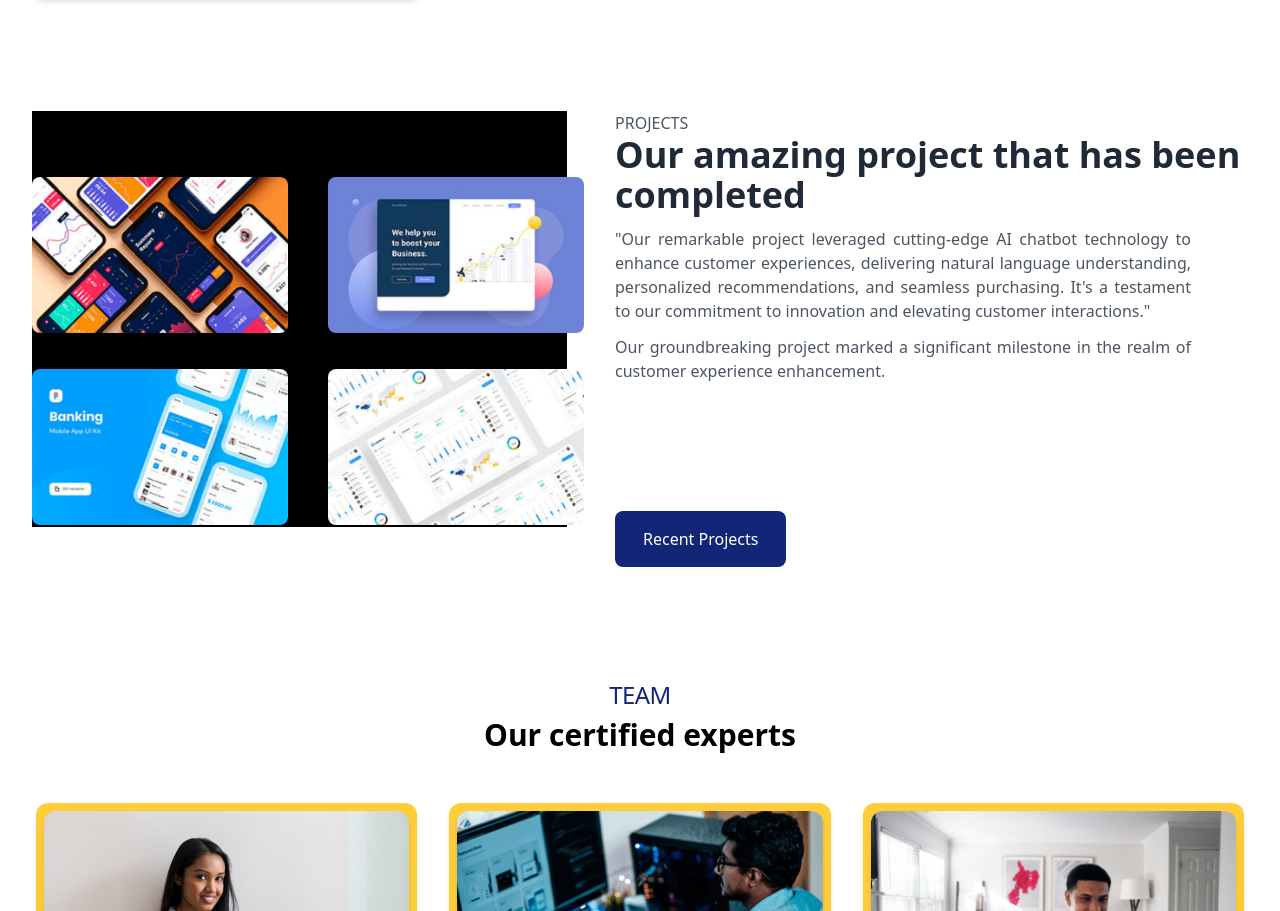
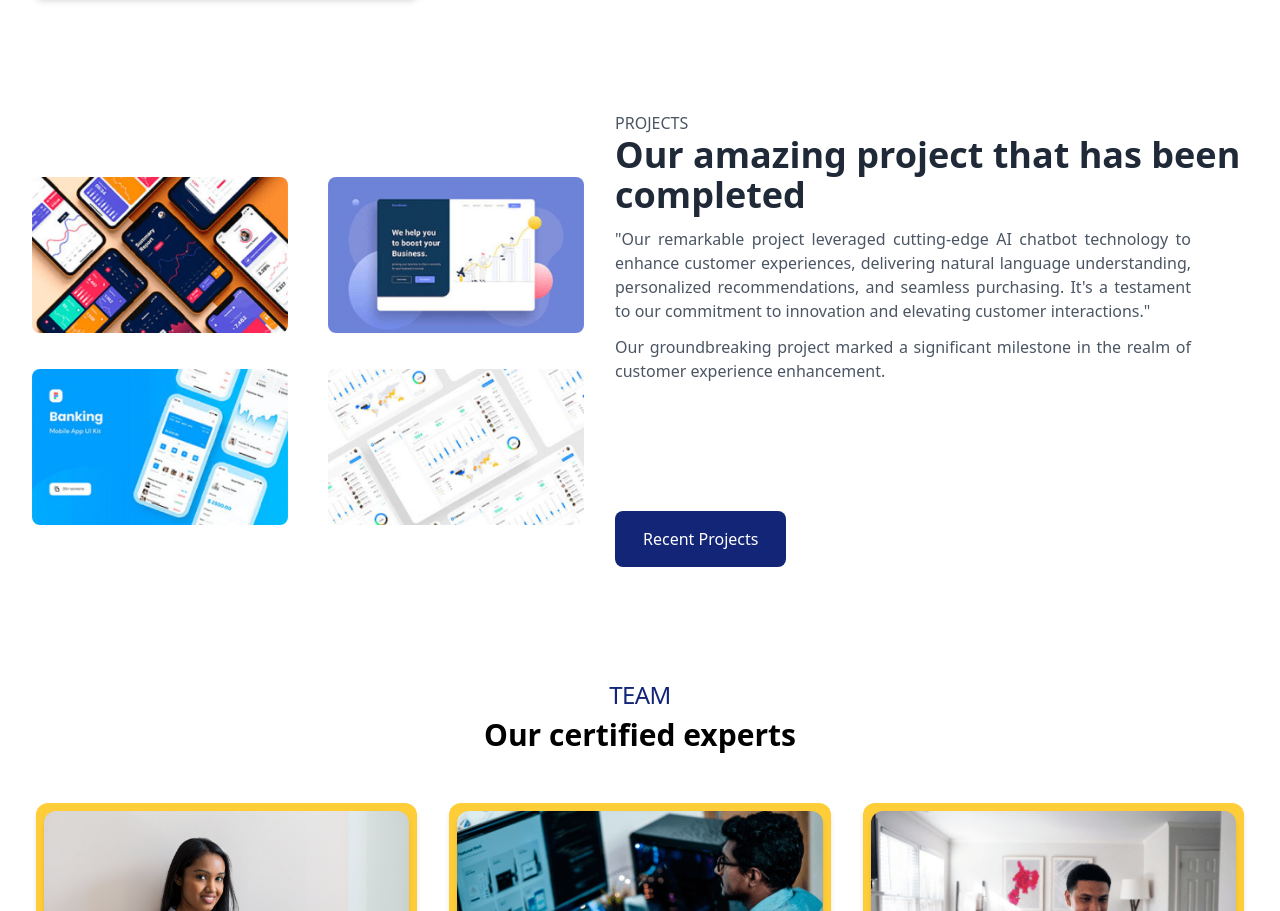
Before and after one commit to JuanPabloDiaz/landingZone, a React (Create React App) app: page / in a window 1280 px wide. Shown: the part 3686-4597 px from the top of the page. Built offline with nearby package versions, Linux system fonts and the light colour scheme.

Commit message:
remove color

```diff
--- a/src/components/Projects.jsx
+++ b/src/components/Projects.jsx
@@ -87,7 +87,7 @@ export default () => {
   return (
     <section name="projects" className="py-14">
       <div className="max-w-screen-xl mx-auto px-4 text-gray-600 gap-x-12 items-start justify-between lg:flex md:px-8">
-        <div className="hidden lg:block lg:max-w-xl bg-black">
+        <div className="hidden lg:block lg:max-w-xl">
           <div className="flex-none mt-6 md:mt-0 lg:mt-16">
             <ul className="inline-grid gap-y-8 gap-x-14 grid-cols-2">
               {features.map((item, idx) => (
```
